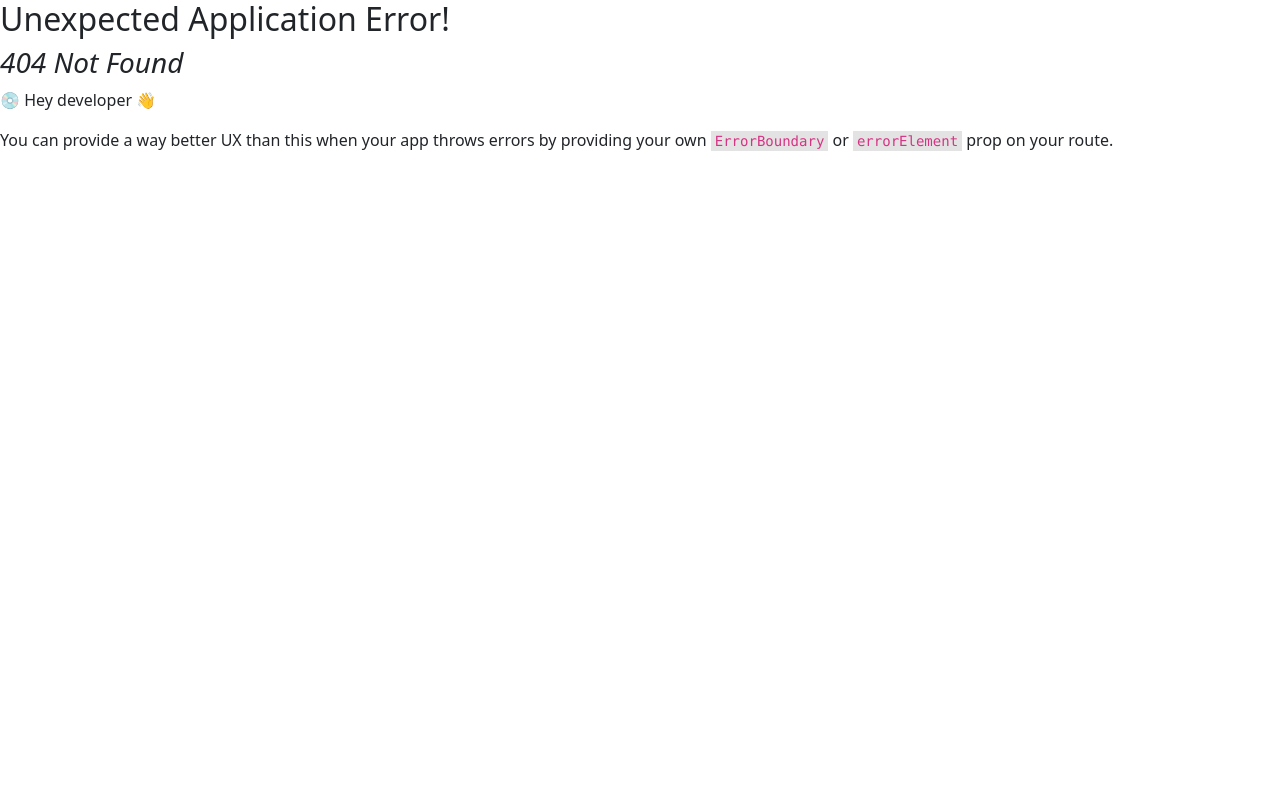
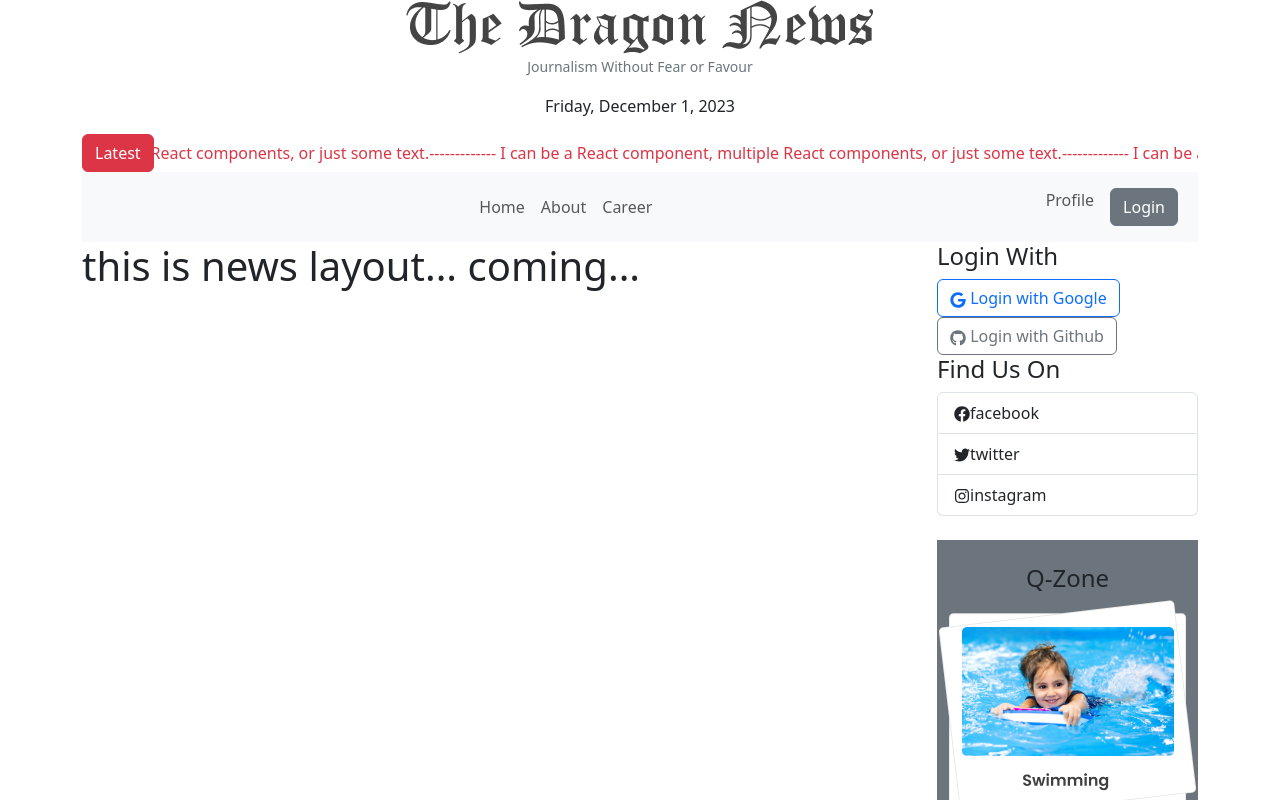
Before and after one commit to QuaziSamiha/The-Dragon-News, a React (Vite) app: page /news in a window 1280 px wide. Before the commit this address had no page. Shown: the top 800 px of the page. Built offline with nearby package versions, Linux system fonts and the light colour scheme.

Commit message:
working on NewsLayout

```diff
--- a/src/components/Shared/Header/Header.jsx
+++ b/src/components/Shared/Header/Header.jsx
@@ -33,7 +33,7 @@ function Header() {
               <Navbar.Toggle aria-controls="basic-navbar-nav" />
               <Navbar.Collapse id="basic-navbar-nav">
                 <Nav className="mx-auto">
-                  <Nav.Link href="#home">Home</Nav.Link>
+                  <Nav.Link href="/">Home</Nav.Link>
                   <Nav.Link href="#about">About</Nav.Link>
                   <Nav.Link href="#career">Career</Nav.Link>
                 </Nav>
--- a/src/layouts/Main/Main.jsx
+++ b/src/layouts/Main/Main.jsx
@@ -3,17 +3,20 @@ import Footer from "../../components/Shared/Footer/Footer";
 import { Col, Container, Row } from "react-bootstrap";
 import LeftNav from "../../components/Shared/LeftNav/LeftNav";
 import RightNav from "../../components/Shared/RightNav/RightNav";
+import { Outlet } from "react-router-dom";
 function Main() {
   return (
     <>
       <Header />
-      {/* <Outlet /> */}
       <Container>
         <Row>
           <Col lg={3}>
             <LeftNav />
           </Col>
-          <Col lg={6}>Main Content is coming...</Col>
+          <Col lg={6}>
+            {/* <h1>Main Content is coming...</h1> */}
+            <Outlet></Outlet>
+          </Col>
           <Col lg={3}>
             <RightNav />
           </Col>
--- /dev/null
+++ b/src/layouts/NewsLayout/NewsLayout.jsx
@@ -0,0 +1,27 @@
+import { Col, Container, Row } from "react-bootstrap";
+import Header from "../../components/Shared/Header/Header";
+import { Outlet } from "react-router-dom";
+import RightNav from "../../components/Shared/RightNav/RightNav";
+import Footer from "../../components/Shared/Footer/Footer";
+
+function NewsLayout() {
+  return (
+    <>
+      <Header />
+      <Container>
+        <Row>
+          <Col lg={9}>
+            <h1>this is news layout... coming...</h1>
+            <Outlet></Outlet>
+          </Col>
+          <Col lg={3}>
+            <RightNav />
+          </Col>
+        </Row>
+      </Container>
+      <Footer />
+    </>
+  );
+}
+
+export default NewsLayout;
--- /dev/null
+++ b/src/pages/Home/Category/Category.jsx
@@ -0,0 +1,12 @@
+import { useParams } from "react-router-dom";
+
+function Category() {
+  const { id } = useParams();
+  return (
+    <>
+      <h1>this is category {id}</h1>
+    </>
+  );
+}
+
+export default Category;
--- /dev/null
+++ b/src/pages/News/News.jsx
@@ -0,0 +1,11 @@
+function News() {
+  return (
+    <>
+      <section>
+        <h1>this is news</h1>
+      </section>
+    </>
+  );
+}
+
+export default News;
```
Also changed, not shown: src/routes/Routes.jsx (+17 -0 lines).
